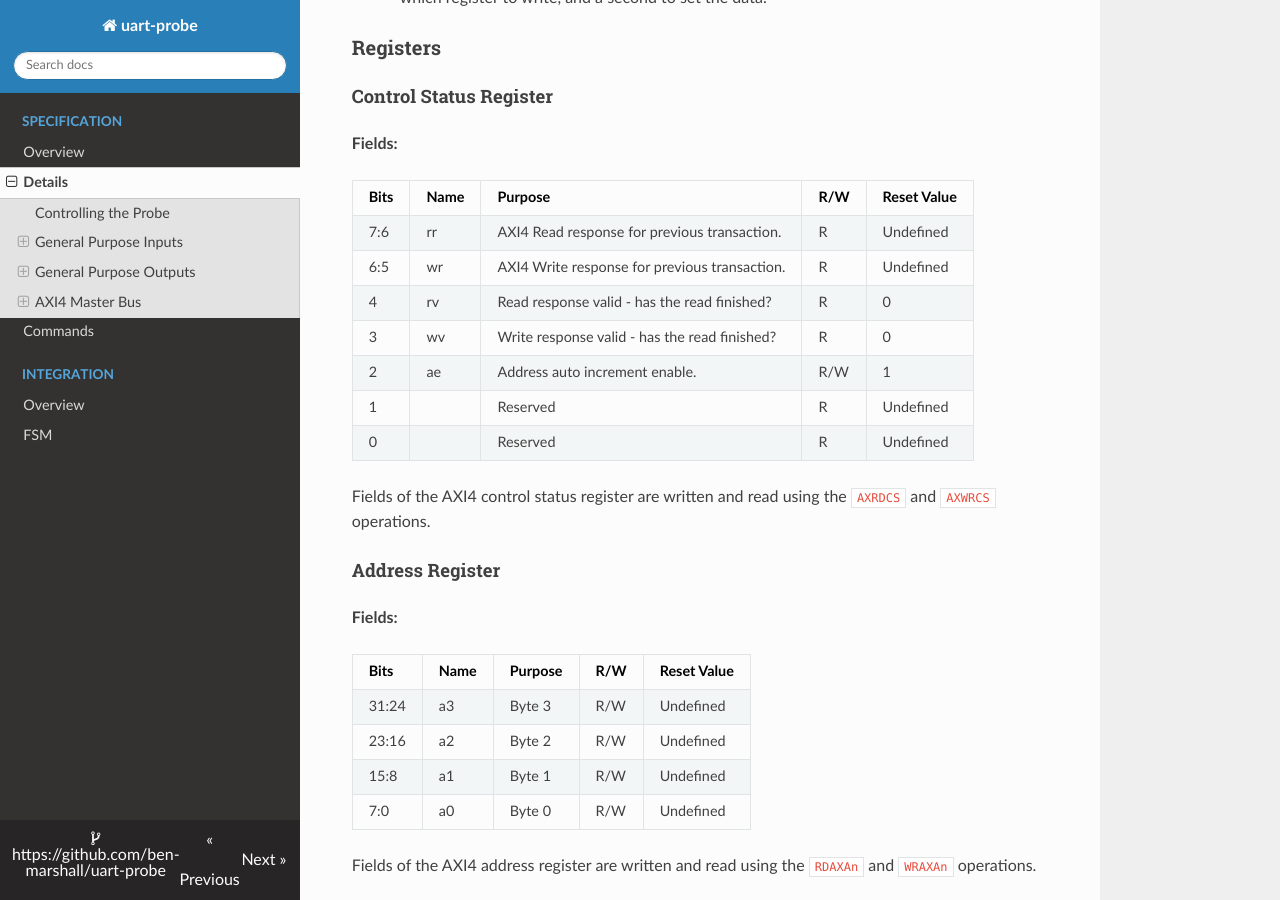
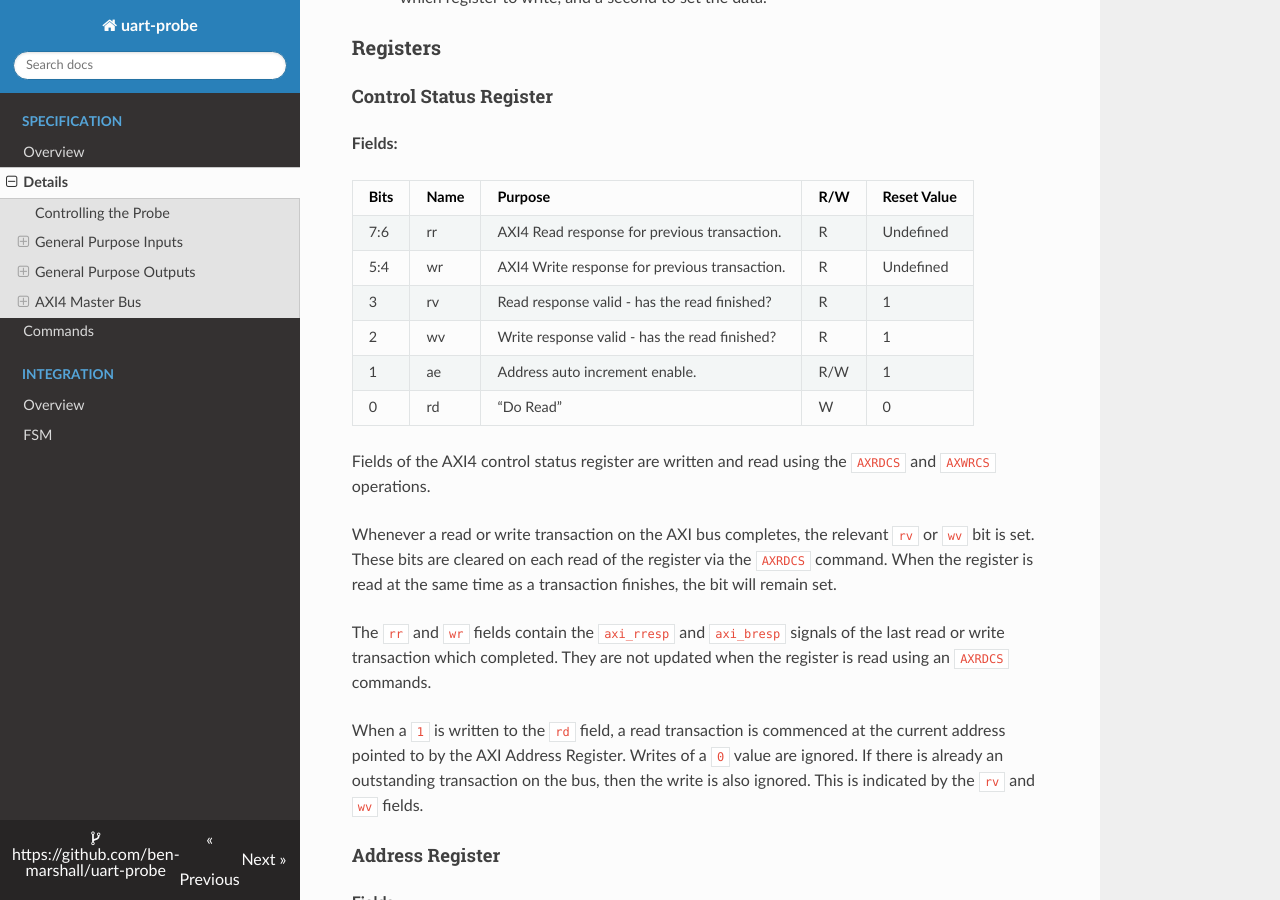
Before and after one commit to ben-marshall/verilog-probe, an MkDocs documentation site: the page built from docs/spec-details.md, in a window 1280 px wide and 900 px high, scrolled down 2407 px. Built offline with MkDocs 1.6.1, drawn with Linux system fonts in a browser that asks for light colours; nearby versions of some CDN libraries; old or Windows-style settings are respelled for this version of MkDocs.

Commit message:
Updates to AXI Commands spec and RTL  On branch master  Changes to be committed: 	modified:   docs/spec-details.md 	modified:   src/hdl/uartprobe.v

```diff
--- a/docs/spec-details.md
+++ b/docs/spec-details.md
@@ -109,15 +109,29 @@ A detailed specification of each feature.
 Bits | Name |   Purpose                                    | R/W | Reset Value
 -----|------|----------------------------------------------|-----|-------------
 7:6  | rr   | AXI4 Read response for previous transaction. | R   | Undefined
-6:5  | wr   | AXI4 Write response for previous transaction.| R   | Undefined
-4    | rv   | Read response valid - has the read finished? | R   | 0
-3    | wv   | Write response valid - has the read finished?| R   | 0
-2    | ae   | Address auto increment enable.               | R/W | 1
-1    |      | Reserved                                     | R   | Undefined
-0    |      | Reserved                                     | R   | Undefined
+5:4  | wr   | AXI4 Write response for previous transaction.| R   | Undefined
+3    | rv   | Read response valid - has the read finished? | R   | 1
+2    | wv   | Write response valid - has the read finished?| R   | 1
+1    | ae   | Address auto increment enable.               | R/W | 1
+0    | rd   | "Do Read"                                    | W   | 0
 
 Fields of the AXI4 control status register are written and read using the
 `AXRDCS` and `AXWRCS` operations.
+
+Whenever a read or write transaction on the AXI bus completes, the relevant
+`rv` or `wv` bit is set. These bits are cleared on each read of the register
+via the `AXRDCS` command. When the register is read at the same time as a
+transaction finishes, the bit will remain set.
+
+The `rr` and `wr` fields contain the `axi_rresp` and `axi_bresp` signals of
+the last read or write transaction which completed. They are not updated
+when the register is read using an `AXRDCS` commands.
+
+When a `1` is written to the `rd` field, a read transaction is commenced at
+the current address pointed to by the AXI Address Register. Writes of a
+`0` value are ignored. If there is already an outstanding transaction on
+the bus, then the write is also ignored. This is indicated by the `rv` and
+`wv` fields.
 
 
 #### Address Register
```
Also changed, not shown: 1 other file.
